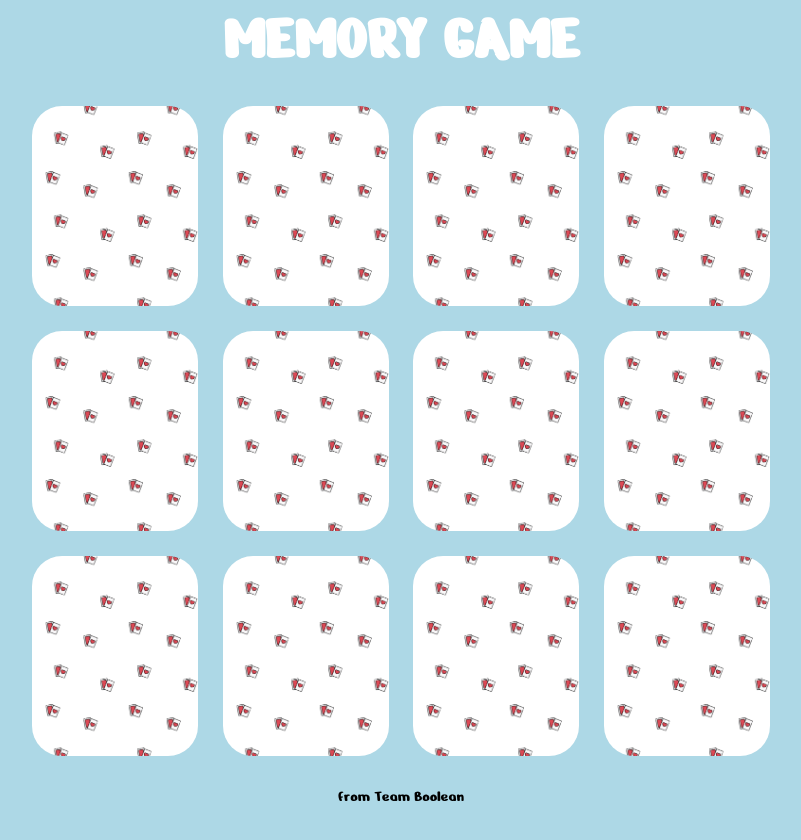
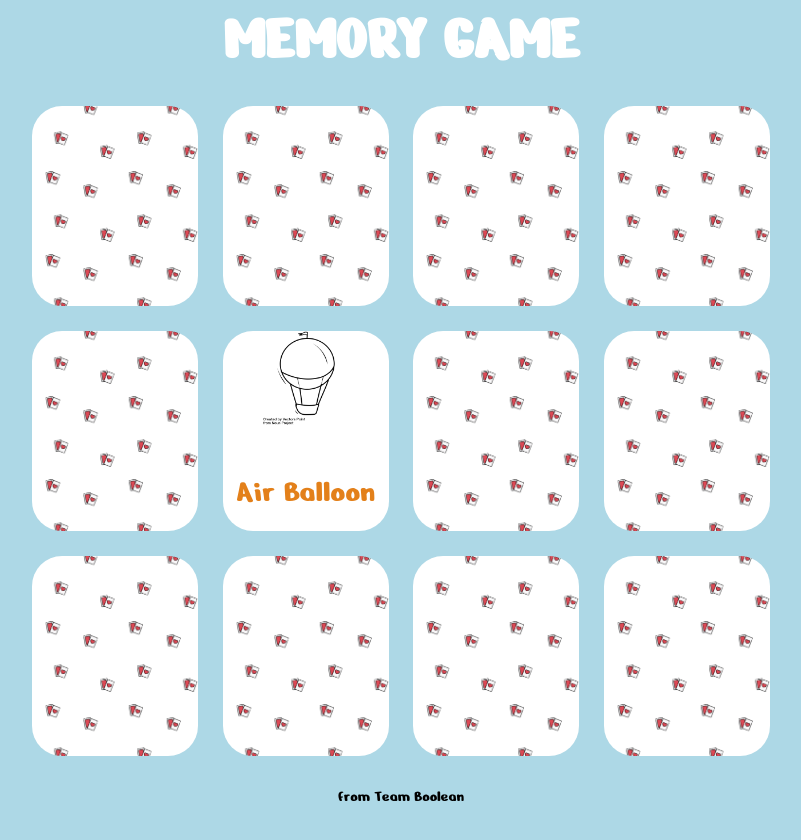
Before and after one commit to matteomichelon/html-css-memory, a plain HTML site: page index.html in a window 1280 px wide. Shown: the whole page, without its empty margins (239-1040 px from the left). Drawn offline with Linux system fonts and the light colour scheme.

Commit message:
aggiunto box no hover

```diff
--- a/css/style.css
+++ b/css/style.css
@@ -24,7 +24,7 @@
         width: 60%;
     }
 
-    footer{
+    footer {
         margin-top: 2%;
         margin-bottom: 5%;
         text-align: center;
@@ -49,7 +49,7 @@
         text-align: center;
     }
 
-    .box {
+    .box, .box-no-hover {
         height: 200px;
         display: inline-block;
         width: 20%;
@@ -62,7 +62,7 @@
         border-radius: 30px;
     }
 
-    .box .text {
+    .box .text, .text-no-hover {
         position: absolute;
         bottom: 10%;
         font-size: 200%;
@@ -84,10 +84,12 @@
         display: inline-block;
     }
 
+    .box-no-hover {
+        background-image: none;
+    }
 
-/*     #discovery{
-        background-image: none;
-        display: inline-block;
-    } */
+    .text-no-hover:hover {
+        color: #f40b79;
+    }
 
     /* stop Main */
--- a/index.html
+++ b/index.html
@@ -57,12 +57,12 @@
                         <img src="img/noun_Tram_3134750.png" alt="Tram">
                         <div class="text">Tram</div>
                     </div>
-
-                    <div class="box" id="discovery">
+                    <!-- No Hover -->
+                    <div class="box-no-hover">
                         <img src="img/noun_air_balloon_3134741.png" alt="air_balloon">
-                        <div class="text">Air Balloon</div>
+                        <div class="text-no-hover">Air Balloon</div>
                     </div>
-
+                    <!-- end No Hover -->
                     <div class="box">
                         <img src="img/noun_Bicycle_3134821.png" alt="Bicycle">
                         <div class="text">Bicycle</div>
```
